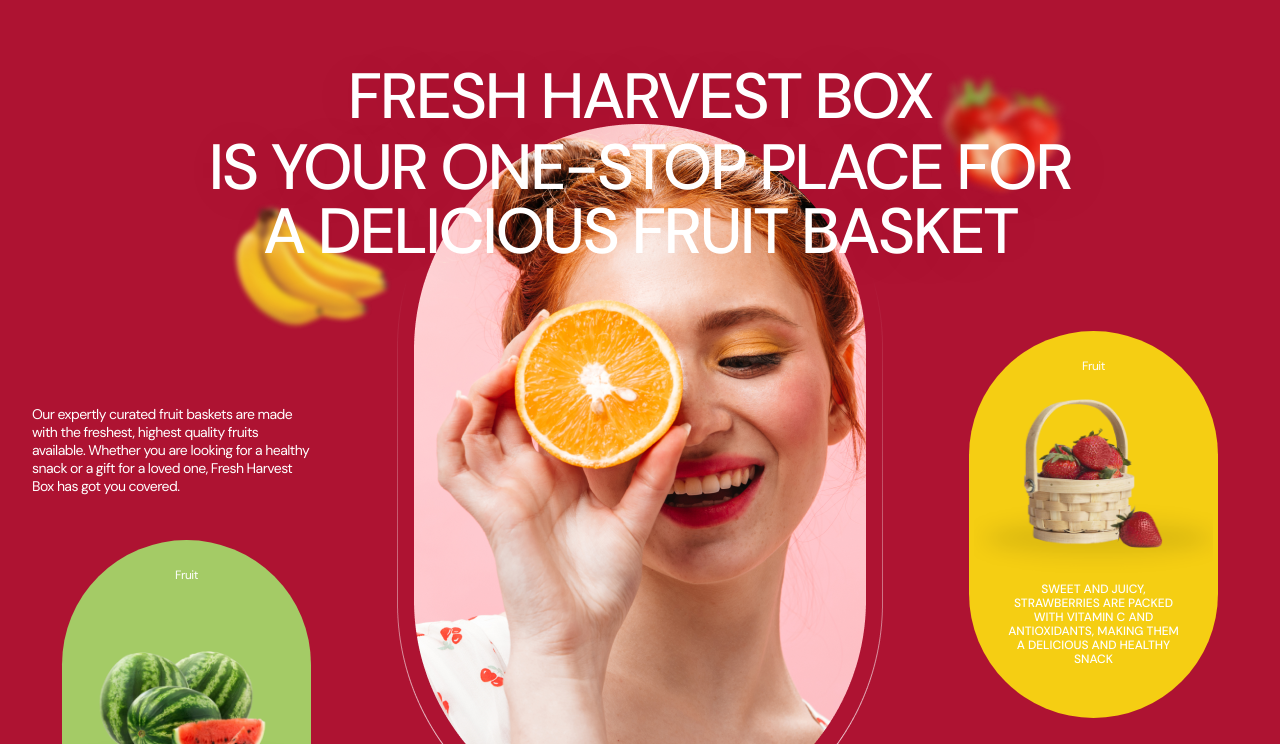
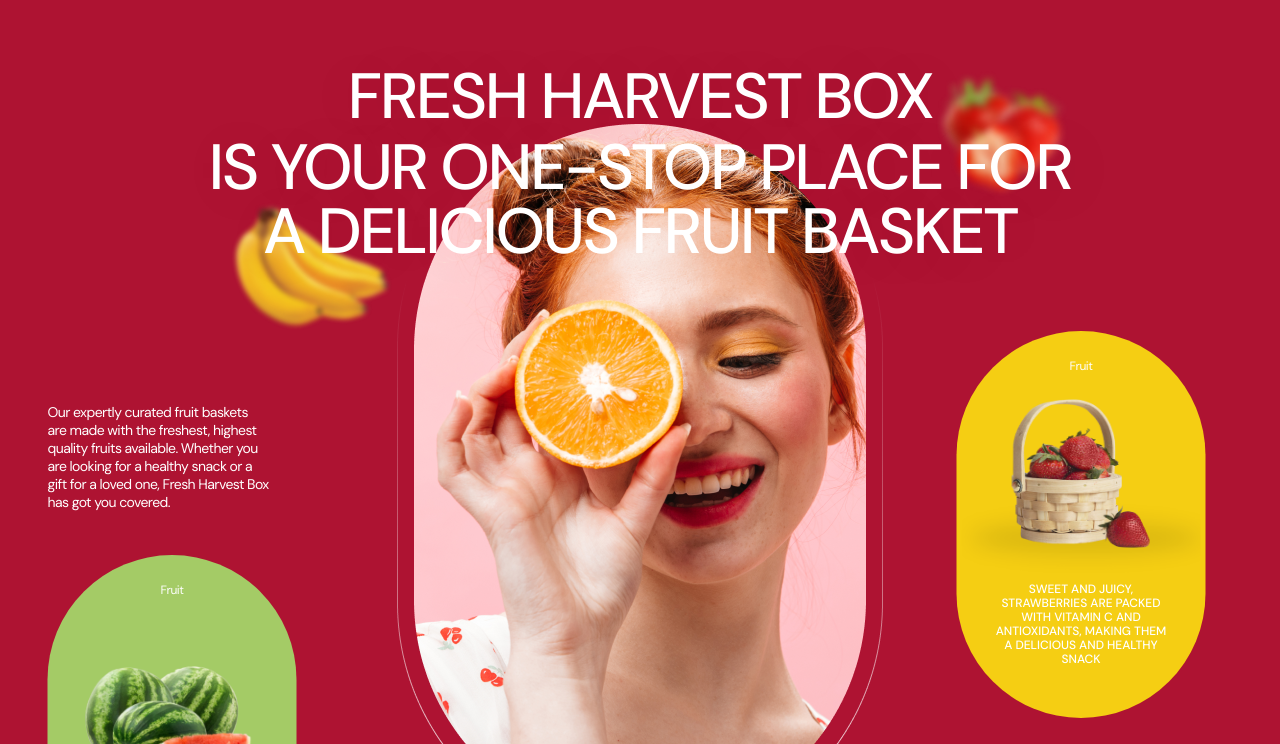
Before and after one commit to Okimmi/project-web-wizards, a website built with Vite: page src/index.html in a window 1280 px wide. Shown: the part 55-799 px from the top of the page. Built offline with nearby package versions, Linux system fonts and the light colour scheme.

Commit message:
Fix hero

```diff
--- a/src/css/hero.css
+++ b/src/css/hero.css
@@ -84,7 +84,7 @@
   position: absolute;
   bottom: 27px;
   left: 50%;
-  transform: translate(-50%);
+  transform: translateX(-50%);
   z-index: -1;
 }
 
@@ -244,23 +244,42 @@
   color: var(--main-color);
 }
 
+@media screen and (min-width: 1280px) {
+  .text-hero {
+    width: 222px;
+  }
+}
+
 .hero-wraper-box {
   display: flex;
-  flex-direction: column;
-  align-items: center;
+  flex-wrap: wrap;
   justify-content: center;
+
   gap: 44px;
 }
+
+.wraper-left-side,
+.wraper-right-side {
+  display: flex;
+  flex-direction: column;
+  gap: 44px;
+}
+
+@media screen and (max-width: 767px) {
+  .hero-wraper-first,
+  .hero-wraper-second {
+    margin: 0 auto;
+  }
+}
+
 @media only screen and (min-width: 768px) {
   .hero-wraper-first {
     display: flex;
     align-self: end;
   }
-}
 
-@media only screen and (min-width: 1280px) {
-  .hero-wraper-text-null {
-    padding-top: 74px;
+  .hero-wraper-box {
+    justify-content: space-between;
   }
 }
 
@@ -268,21 +287,18 @@
   order: 1;
 }
 
-@media only screen and (min-width: 768px) {
-  .hero-wraper-box {
-    height: 524px;
-    flex-wrap: wrap;
-    gap: 45px 142px;
-  }
-}
-
 @media only screen and (min-width: 1280px) {
   .hero-wraper-box {
-    height: 612px;
-    justify-content: flex-start;
-    column-gap: 658px;
     position: absolute;
     top: 336px;
+    left: 50%;
+    transform: translateX(-50%);
+
+    justify-content: space-between;
+    width: 1215px;
+
+    padding-left: 15px;
+    padding-right: 13px;
   }
 }
 
@@ -291,6 +307,12 @@
     order: 0;
     display: flex;
     align-self: start;
+  }
+}
+
+@media screen and (min-width: 1280px) {
+  .hero-wraper-text-null {
+    margin-top: 72px;
   }
 }
 
--- a/src/partials/hero.html
+++ b/src/partials/hero.html
@@ -1,24 +1,28 @@
 <section class="section hero">
   <div class="container container-hero">
     <h1 class="title-hero">
-      fresh harvest box <br> is your one-stop place for a delicious fruit basket
+      fresh harvest box <br />
+      is your one-stop place for a delicious fruit basket
     </h1>
     <div class="button-shopnow">
       <a class="text-shopnow" href="#Fruits">shop now</a>
     </div>
     <div class="hero-wraper-box">
+      <div class="wraper-left-side">
         <div class="hero-wraper-text-null">
           <p class="text-hero">
-            Our expertly curated fruit baskets are made with the freshest, highest
-            quality fruits available. Whether you are looking for a healthy snack or a
-            gift for a loved one, Fresh Harvest Box has got you covered.
+            Our expertly curated fruit baskets are made with the freshest,
+            highest quality fruits available. Whether you are looking for a
+            healthy snack or a gift for a loved one, Fresh Harvest Box has got
+            you covered.
           </p>
         </div>
         <div class="hero-wraper-first">
           <div class="hero-card-watermeloun hero-card">
             <h2 class="visual-hidden">hero</h2>
             <h3 class="title-card title-card-watermelon">Fruit</h3>
-            <img class="hero-card-img"
+            <img
+              class="hero-card-img"
               src="./img/hero/watermelon-card@1x.png"
               srcset="
                 ./img/hero/watermelon-card@1x.png 1x,
@@ -34,10 +38,13 @@
             </p>
           </div>
         </div>
+      </div>
+      <div class="wraper-right-side">
         <div class="hero-wraper-second">
           <div class="hero-card-strawberry hero-card">
             <h3 class="title-card title-card-strawberry">Fruit</h3>
-            <img class="hero-card-img"
+            <img
+              class="hero-card-img"
               src="./img/hero/strawberry-card@1x.png"
               srcset="
                 ./img/hero/strawberry-card@1x.png 1x,
@@ -72,4 +79,5 @@
         </div>
       </div>
     </div>
+  </div>
 </section>
```
Lines whose indentation alone changed are shown as unchanged.
